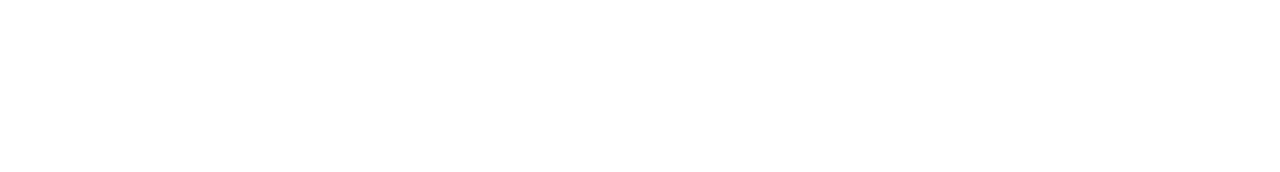
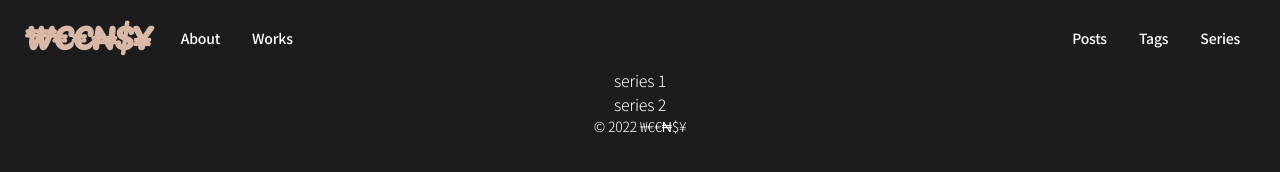
Before and after one commit to weensy/weensy.co, a Gatsby site: page /series in a window 1280 px wide. Before the commit this address had no page. Built offline with nearby package versions, Linux system fonts and the light colour scheme; Gatsby itself is replaced by a stand-in of ours.

Commit message:
Add new pages

```diff
--- a/src/components/layout.js
+++ b/src/components/layout.js
@@ -22,7 +22,7 @@ class Layout extends Component {
             <ul className="header-nav">
               <li><Link to={`/posts`}>Posts</Link></li>
               <li><Link to={`/tags`}>Tags</Link></li>
-              <li><Link to={`/posts`}>Series</Link></li>
+              <li><Link to={`/series`}>Series</Link></li>
             </ul>
           </div>
         </div>
--- /dev/null
+++ b/src/pages/series.js
@@ -0,0 +1,48 @@
+import React from "react"
+import { graphql, StaticQuery } from "gatsby"
+
+import Layout from "../components/layout"
+import SEO from "../components/seo"
+
+import "../styles/style.css"
+
+const Index = ({ data }) => {
+  const siteTitle = data.site.siteMetadata.title
+  const siteDescription = data.site.siteMetadata.description
+
+  return (
+    <Layout title={siteTitle} description={siteDescription}>
+      <SEO title="Series"/>
+      <article>
+        <section style={{textAlign: "center"}}>
+        series 1
+        </section>
+      </article>
+      <article>
+        <section style={{textAlign: "center"}}>
+        series 2
+        </section>
+      </article>
+    </Layout>
+  )
+}
+
+const indexQuery = graphql`
+  query {
+    site {
+      siteMetadata {
+        title
+        description
+      }
+    }
+  }
+`
+
+export default props => (
+  <StaticQuery
+    query={indexQuery}
+    render={data => (
+      <Index props data={data} />
+    )}
+  />
+)
```
Also changed, not shown: src/pages/works.js (added, +48 -0 lines).
